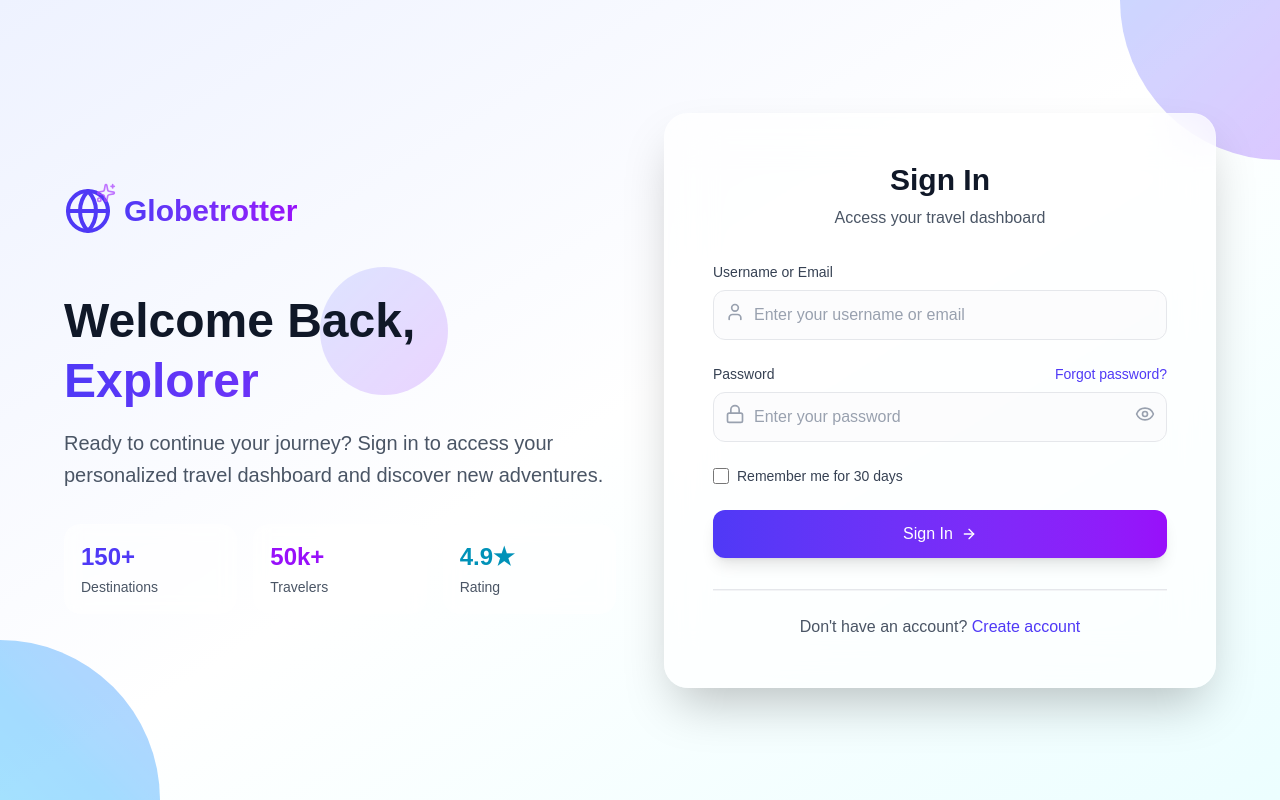
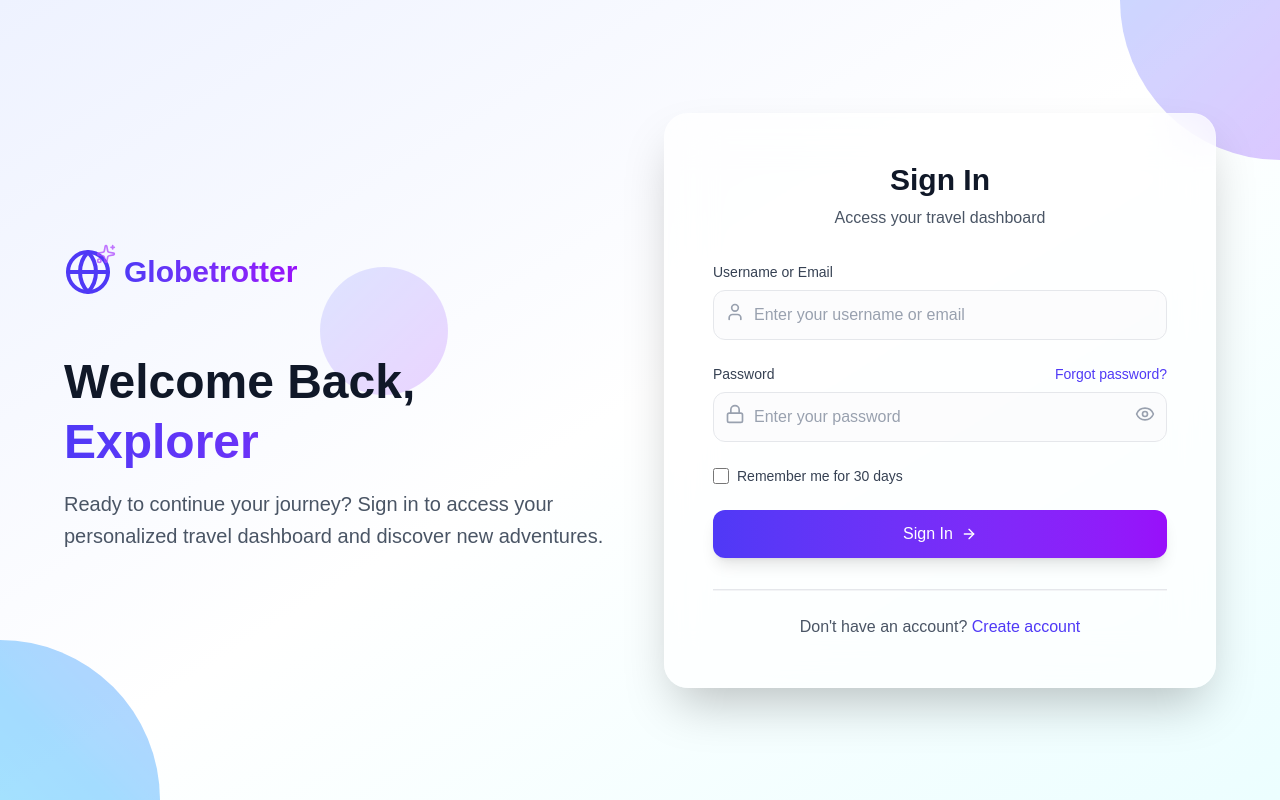
Before and after one commit to dimi-odoo/globetrotter, a Next.js app: page /login in a window 1280 px wide. Built offline with nearby package versions, Linux system fonts and the light colour scheme.

Commit message:
Remove stats grid from login page
Deleted the grid displaying destinations, travelers, and rating statistics from the login page for a cleaner UI.

```diff
--- a/app/login/page.tsx
+++ b/app/login/page.tsx
@@ -144,20 +144,7 @@ export default function LoginPage() {
               </p>
             </div>
 
-            <div className="grid grid-cols-1 sm:grid-cols-3 gap-4 mt-8">
-              <div className="bg-white/50 backdrop-blur-sm rounded-2xl p-4 border border-white/20">
-                <div className="text-2xl font-bold text-indigo-600 mb-1">150+</div>
-                <div className="text-sm text-gray-600">Destinations</div>
-              </div>
-              <div className="bg-white/50 backdrop-blur-sm rounded-2xl p-4 border border-white/20">
-                <div className="text-2xl font-bold text-purple-600 mb-1">50k+</div>
-                <div className="text-sm text-gray-600">Travelers</div>
-              </div>
-              <div className="bg-white/50 backdrop-blur-sm rounded-2xl p-4 border border-white/20">
-                <div className="text-2xl font-bold text-cyan-600 mb-1">4.9★</div>
-                <div className="text-sm text-gray-600">Rating</div>
-              </div>
-            </div>
+
           </div>
         </div>
 
```
